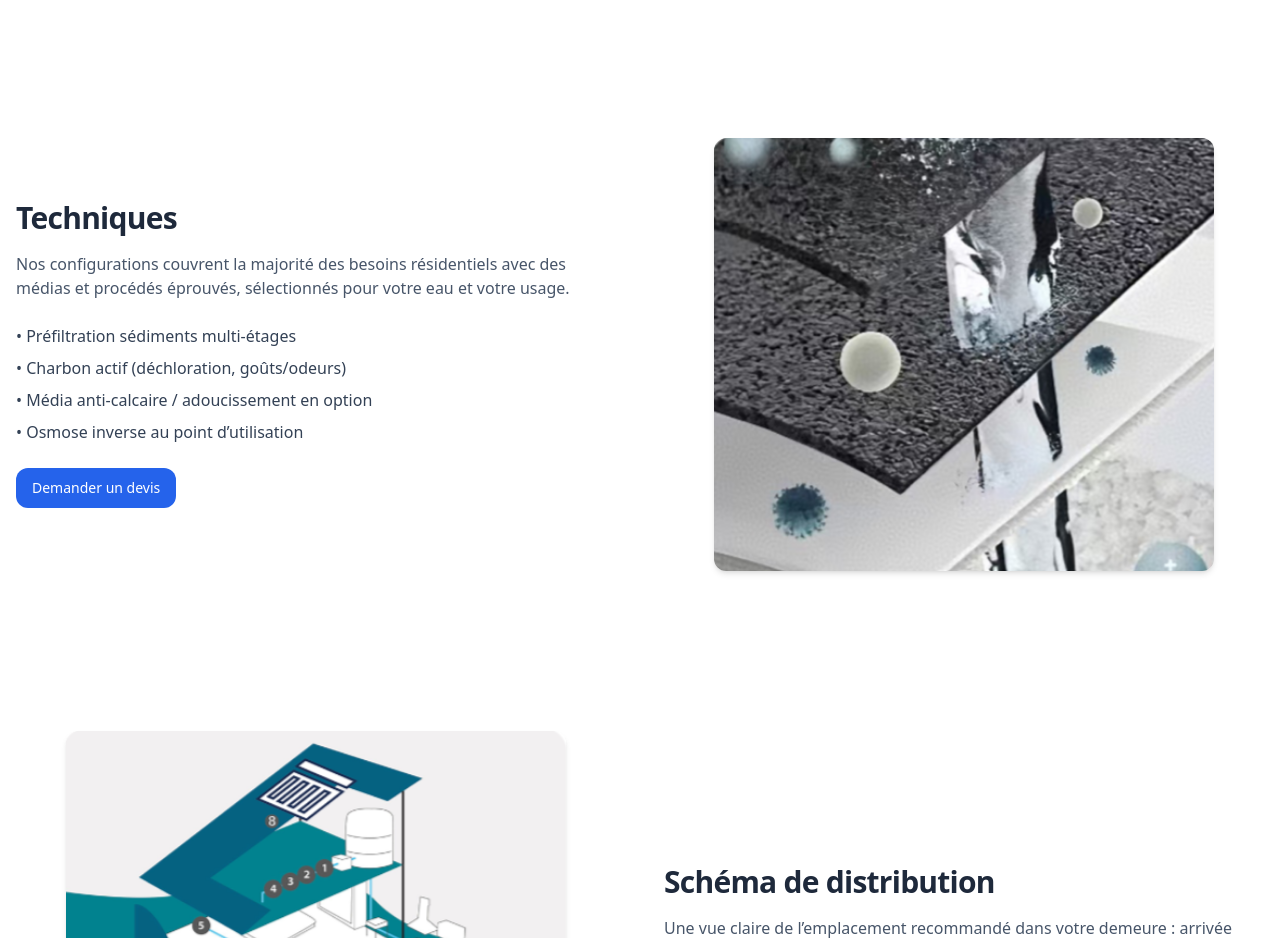
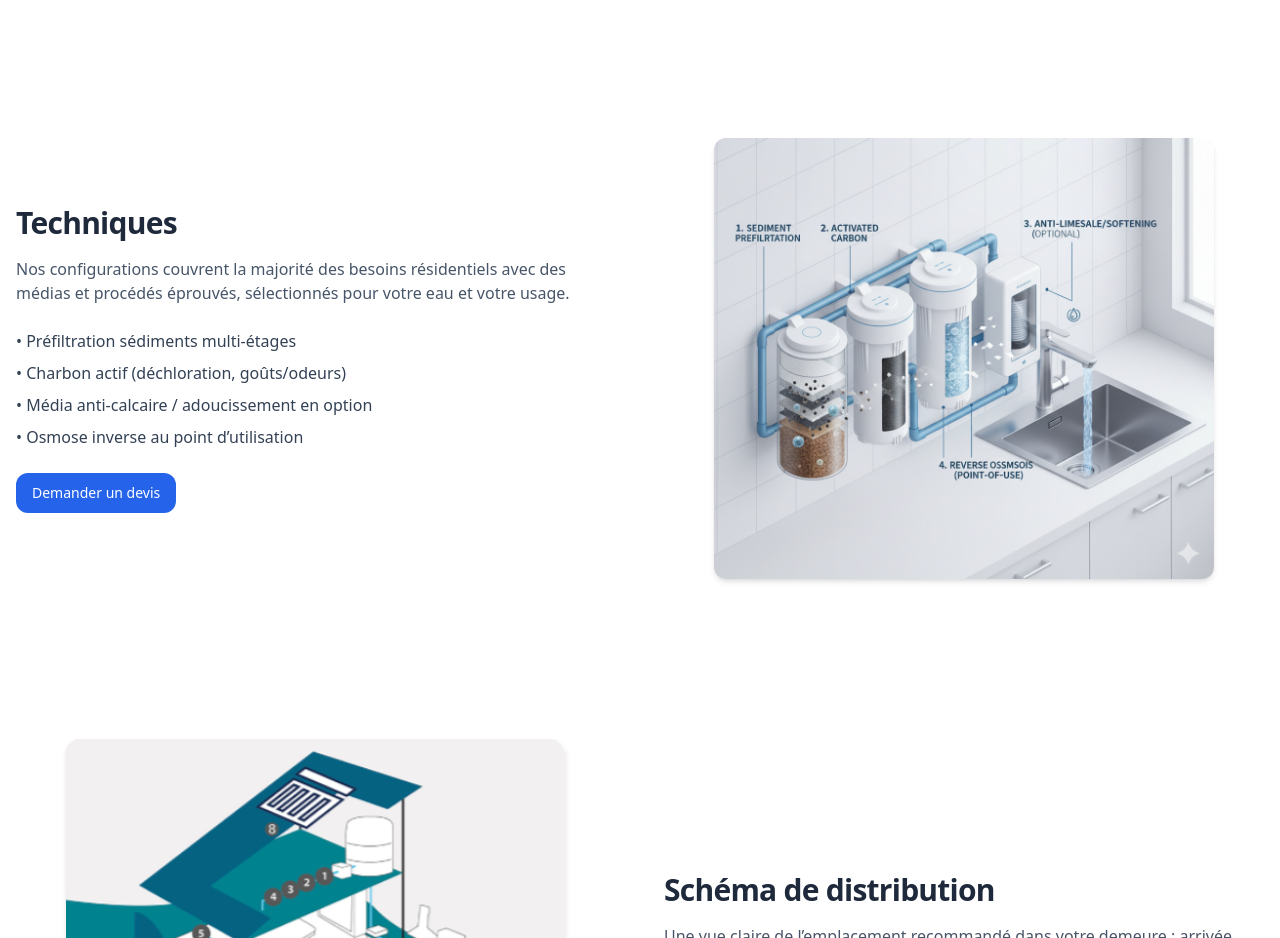
Before and after one commit to Datav1nci/o, a Next.js app in the folder o/: page / in a window 1280 px wide. Shown: the part 2160-3098 px from the top of the page. Built offline with nearby package versions, Linux system fonts and the light colour scheme; no server answers.

Commit message:
added technique image

```diff
--- a/o/app/(site)/components/Sections/Techniques.tsx
+++ b/o/app/(site)/components/Sections/Techniques.tsx
@@ -35,7 +35,7 @@ export default function Techniques() {
         {/* Image (right on desktop) */}
         <div className="flex justify-center order-1 lg:order-none">
           <Image
-            src="/images/techniques.png"
+            src="/images/techniques2.png"
             alt="Techniques de filtration utilisées"
             width={500}
             height={500}
```
Also changed, not shown: o/public/images/techniques2.png (added).
